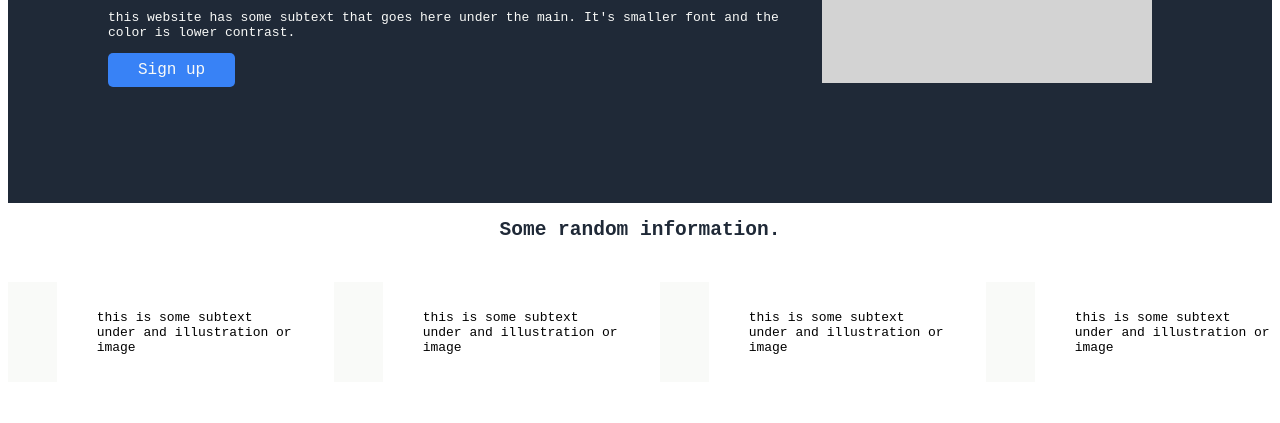
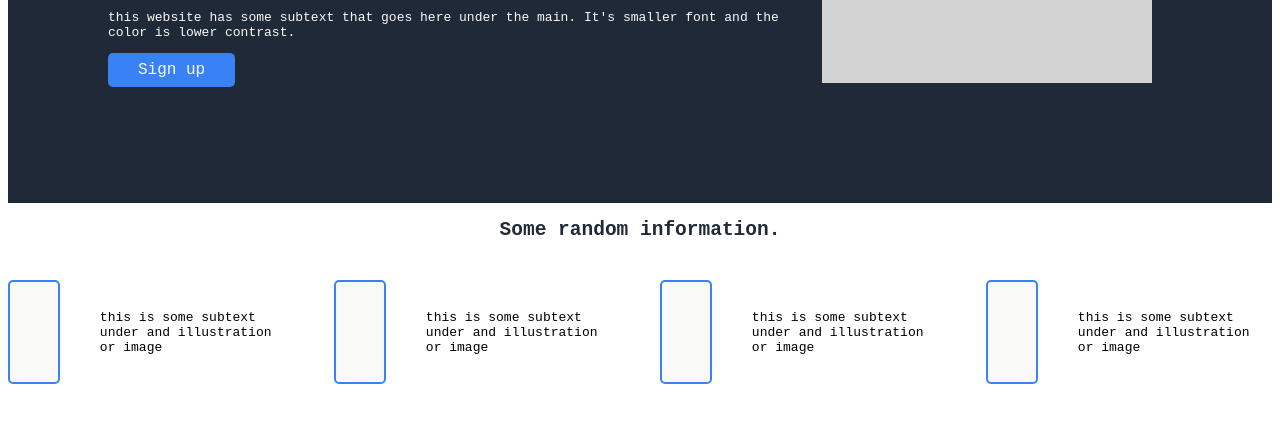
Before and after one commit to twan47/Landing-page, a plain HTML site: page index.html in a window 1280 px wide. Shown: the part 317-740 px from the top of the page. Drawn offline with Linux system fonts and the light colour scheme.

Commit message:
got the borders and boxes looking good! now just need to place them ontop of the text

```diff
--- a/styles.css
+++ b/styles.css
@@ -110,4 +110,6 @@ h1 {
     width: 100px;
     height: 100px;
     background-color: #f9faf8;
+    border: 2px #3882f6 solid;
+    border-radius: 5px;
 }
```
